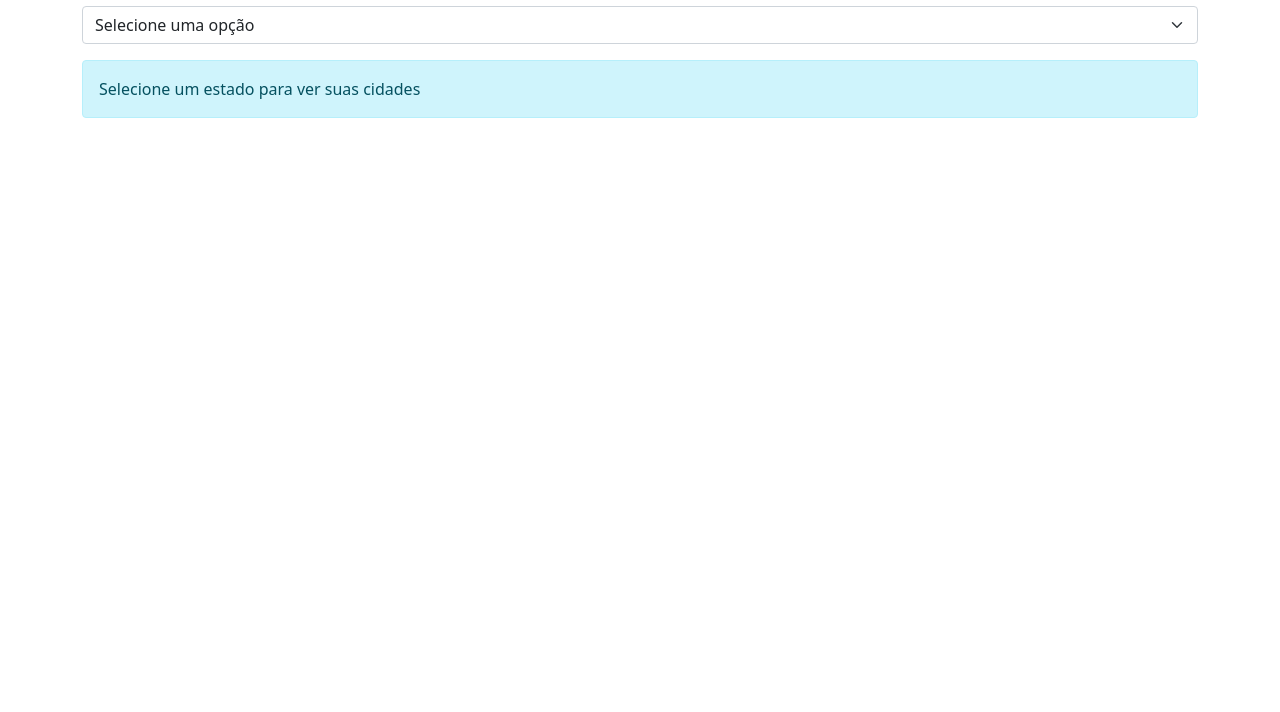
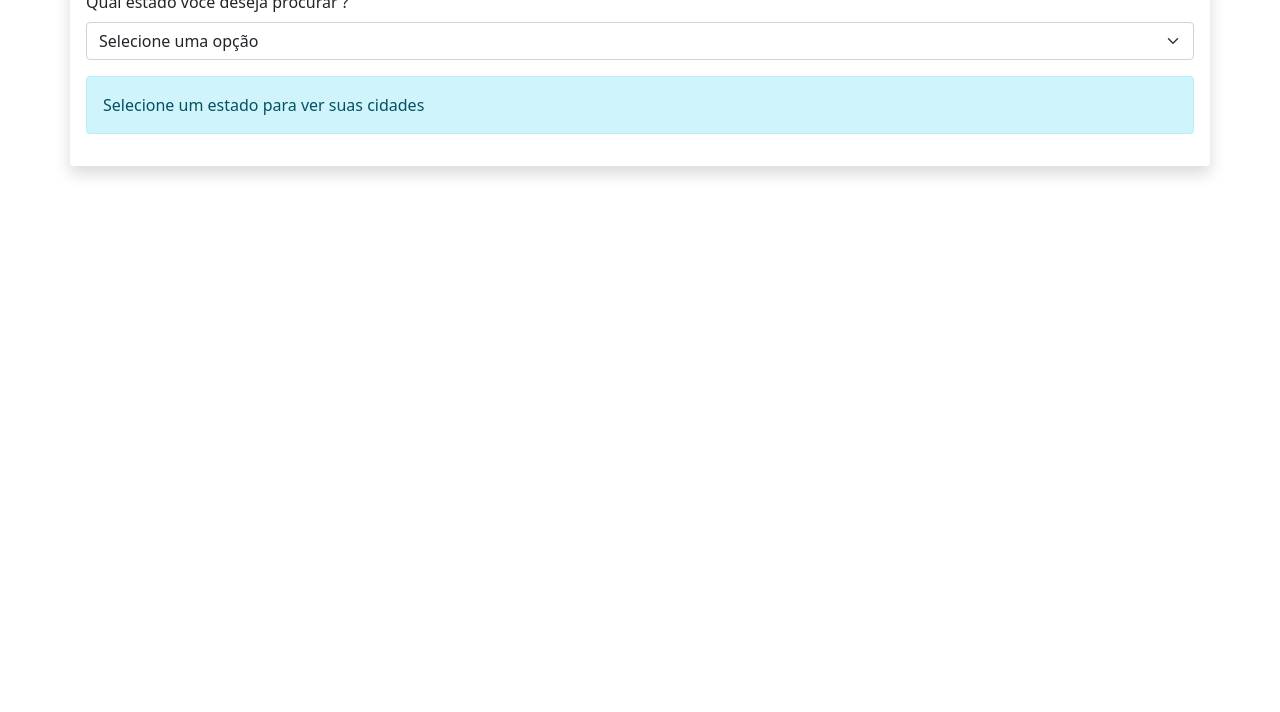
Before and after one commit to guilhermedevolio/Api_IBGE, a plain HTML site: page index.html in a window 1280 px wide. Shown: the part 88-800 px from the top of the page. Drawn offline with nearby package versions, Linux system fonts and the light colour scheme; no server answers.

Commit message:
Front End Remake

```diff
--- a/index.html
+++ b/index.html
@@ -37,13 +37,14 @@
                   </p>
                </div>
                <div class="modal-footer">
-                  <button type="button" class="btn btn-secondary" data-bs-dismiss="modal">Close</button>
+                  <button type="button" class="btn btn-secondary" data-bs-dismiss="modal">  Close</button>
                </div>
             </div>
          </div>
       </div>
 
-      <div class="container mt-3">
+
+      <div class="container mt-3 shadow p-3 mb-5 bg-body rounded">
          <form>
             <h2>IGBE API _ Guilherme Devólio</h2>
             <div class="mb-3">
```
